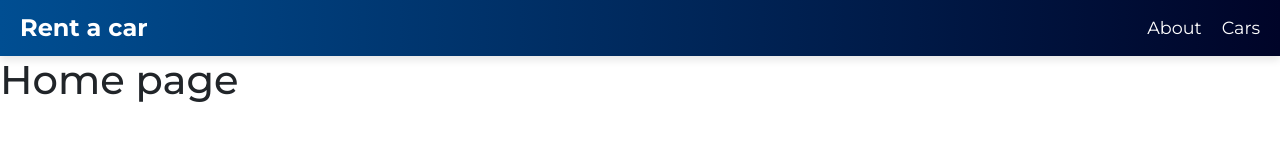
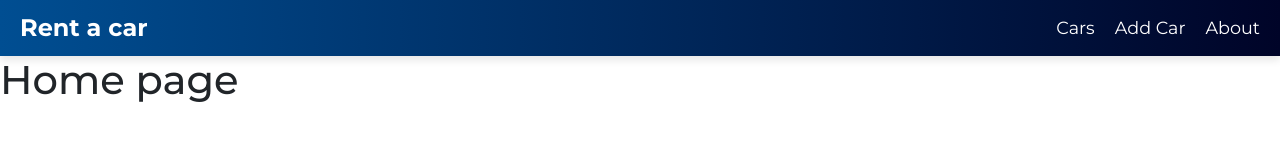
Before and after one commit to as-dev1/rentacar_frontend, a React (Vite) app: page / in a window 1280 px wide. Shown: the top 160 px of the page. Built offline with nearby package versions, Linux system fonts and the light colour scheme.

Commit message:
add AddCar component and route

```diff
--- a/src/App.jsx
+++ b/src/App.jsx
@@ -5,6 +5,7 @@ import Cars from "./pages/Cars";
 import CarDetail from "./pages/car detail/CarDetail";
 import CarInfo from "./pages/car detail/CarInfo"
 import CarReservations from "./pages/car detail/CarReservations"
+import AddCar from "./pages/car detail/AddCar"
 import CarReviews from "./pages/car detail/CarReviews"
 import Layout from "./components/Layout";
 import { BrowserRouter, Routes, Route } from "react-router-dom";
@@ -17,6 +18,7 @@ const App = () => {
           <Route index element={<Home />} />
           <Route path="about" element={<About />} />
           <Route path="cars" element={<Cars />} />
+          <Route path="addcar" element={<AddCar />} />
           <Route path="cars/:id" element={<CarDetail />} >
             <Route index element={<CarInfo />} />
             <Route path="reservations" element={<CarReservations />} />
--- a/src/components/Header.jsx
+++ b/src/components/Header.jsx
@@ -8,11 +8,14 @@ const Header = () => {
         <Link to=".">Rent a car</Link>
       </div>
       <nav>
-        <NavLink to="about" className={({isActive}) => isActive ? "active-page" : null}>
+        <NavLink to="cars" className={({ isActive }) => (isActive ? "active-page" : null)}>
+          Cars
+        </NavLink>
+        <NavLink to="addcar" className={({ isActive }) => (isActive ? "active-page" : null)}>
+          Add Car
+        </NavLink>
+        <NavLink to="about" className={({ isActive }) => (isActive ? "active-page" : null)}>
           About
-        </NavLink>
-        <NavLink to="cars" className={({isActive}) => isActive ? "active-page" : null}>
-          Cars
         </NavLink>
       </nav>
     </header>
--- /dev/null
+++ b/src/pages/car detail/AddCar.jsx
@@ -0,0 +1,9 @@
+import React from 'react'
+
+const AddCar = () => {
+  return (
+    <div>Add Car</div>
+  )
+}
+
+export default AddCar
```
